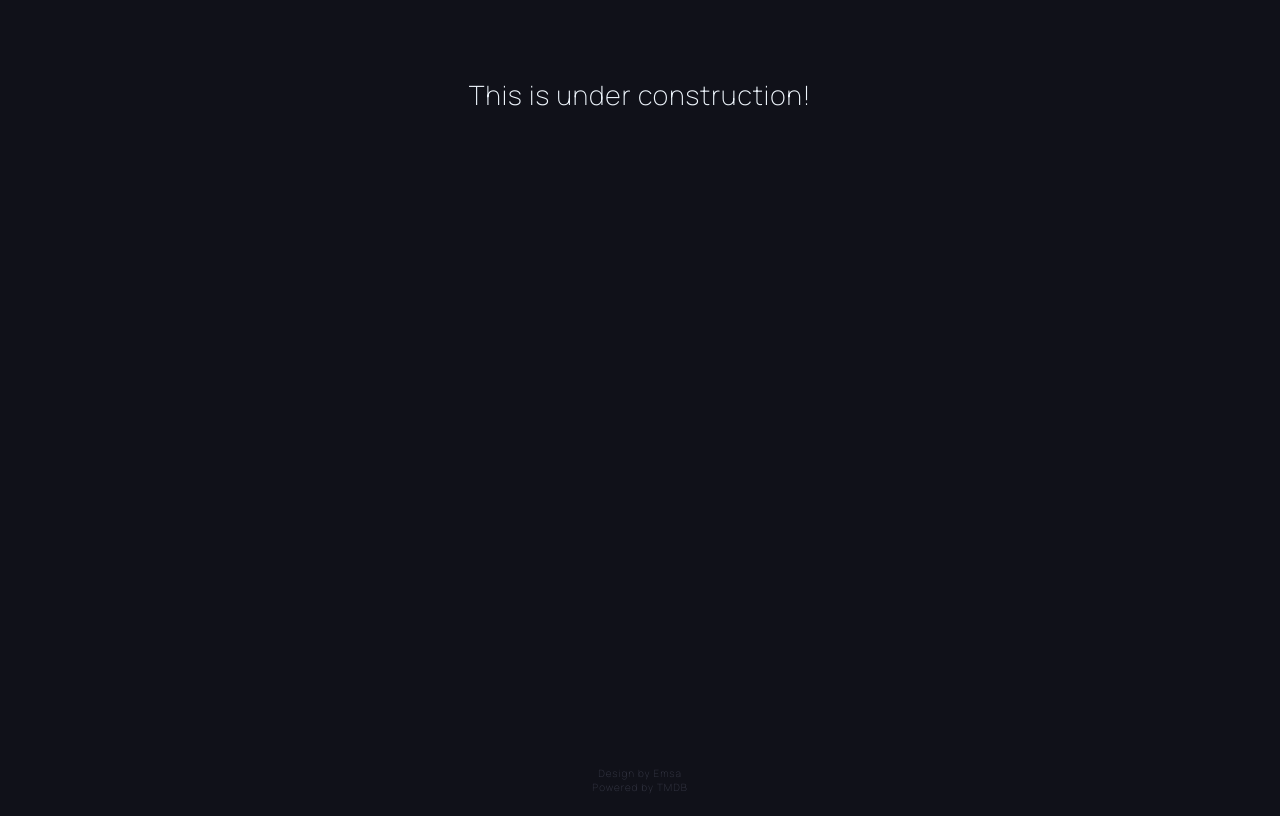
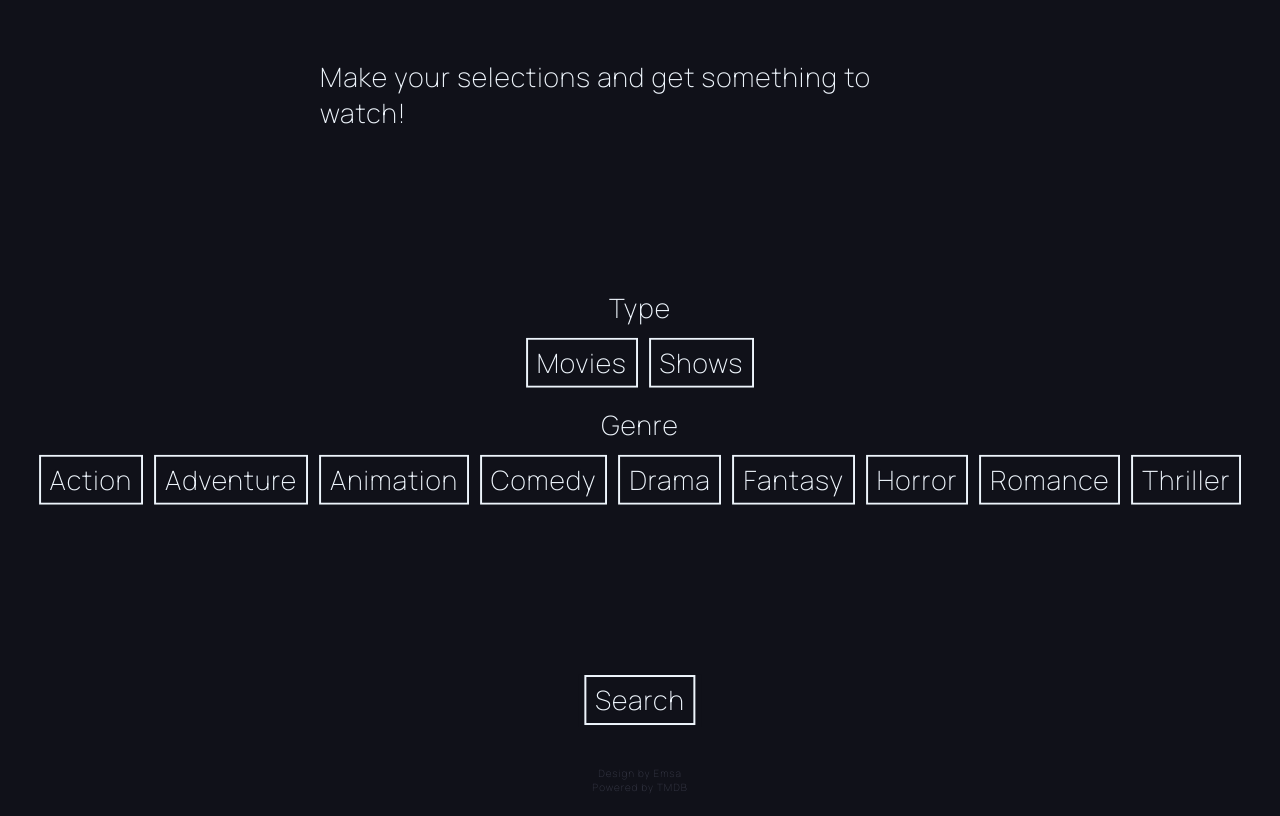
Before and after one commit to jonnesal/Ryhm-rojekti1, a website: page questions.html in a window 1280 px wide. Drawn offline with Linux system fonts and the light colour scheme.

Commit message:
questions jotenki tehty
myös pieniä muita muutoksia/korjauksia

```diff
--- a/questions.html
+++ b/questions.html
@@ -5,16 +5,106 @@
     <link rel="preconnect" href="https://fonts.gstatic.com" crossorigin>
     <link href="https://fonts.googleapis.com/css2?family=Manrope:wght@200;400;700&display=swap" rel="stylesheet">
     <meta charset="utf-8">
-    <title>Questions | WMTW</title>
+    <title>Questions | WTW</title>
     <meta name="viewport" content="width=device-width, initial-scale=1">
     <link rel="stylesheet" href="style.css">
 </head>
 <body>
 
-<p class="bigtext">This is under construction!</p>
+    <p class="bigtext">Make your selections and get something to watch!</p>
+
+    <div class="midquestions">
+
+        <div class="question_div">
+            <div class="midtext">Type</div>
+            <div class="buttons">
+
+                <div class="button" id="question_button">
+                    <label>
+                        <input type="radio" name="type" value="1"><span>Movies</span>
+                    </label>
+                </div>
+
+                <div class="button" id="question_button">
+                    <label>
+                        <input type="radio" name="type" value="1"><span>Shows</span>
+                    </label>
+                </div>
+
+            </div>
+        </div>
+
+        <div class="question_div">
+            <div class="midtext">Genre</div>
+            <div class="buttons">
+
+                <div class="button" id="question_button">
+                    <label>
+                        <input type="radio" name="genre" value="1"><span>Action</span>
+                    </label>
+                </div>
+
+                <div class="button" id="question_button">
+                    <label>
+                        <input type="radio" name="genre" value="1"><span>Adventure</span>
+                    </label>
+                </div>
+
+                <div class="button" id="question_button">
+                    <label>
+                        <input type="radio" name="genre" value="1"><span>Animation</span>
+                    </label>
+                </div>
+
+                <div class="button" id="question_button">
+                    <label>
+                        <input type="radio" name="genre" value="1"><span>Comedy</span>
+                    </label>
+                </div>
+
+                <div class="button" id="question_button">
+                    <label>
+                        <input type="radio" name="genre" value="1"><span>Drama</span>
+                    </label>
+                </div>
+
+                <div class="button" id="question_button">
+                    <label>
+                        <input type="radio" name="genre" value="1"><span>Fantasy</span>
+                    </label>
+                </div>
+
+                <div class="button" id="question_button">
+                    <label>
+                        <input type="radio" name="genre" value="1"><span>Horror</span>
+                    </label>
+                </div>
+
+                <div class="button" id="question_button">
+                    <label>
+                        <input type="radio" name="genre" value="1"><span>Romance</span>
+                    </label>
+                </div>
+
+                <div class="button" id="question_button">
+                    <label>
+                        <input type="radio" name="genre" value="1"><span>Thriller</span>
+                    </label>
+                </div>
+
+            </div>
+        </div>
+
+    </div>
+
+    <button class="search" id="questions_search">
+        <label>
+            <span>Search</span>
+        </label>
+    </button>
 
 <footer>
-<p class="footertext">Design by Emsa<br>Powered by TMDB</p>
+    <p class="footertext">Design by Emsa<br>Powered by TMDB</p>
 </footer>
 </body>
 </html>
--- a/style.css
+++ b/style.css
@@ -33,11 +33,23 @@ body {
     transform: translate(-50%, -50%);
 }
 
+.midtext {
+    font-size: calc(10.4px + (40 - 10.4) * ((100vw - 500px) / (1920 - 500)));
+    color: var(--white);
+}
+
 .midmain {
     display: flex;
     align-items: center;
-    margin-right: calc(12.75px + (49 - 12.75) * ((100vw - 500px) / (1920 - 500)));
+    margin-right: calc(12.49px + (48 - 12.49) * ((100vw - 500px) / (1920 - 500)));
     gap: calc(31.2px + (120 - 31.2) * ((100vw - 500px) / (1920 - 500)));
+}
+
+.question_div {
+    display: flex;
+    flex-direction: column;
+    align-items: center;
+    gap: calc(2.6px + (10 - 2.6) * ((100vw - 500px) / (1920 - 500)));
 }
 
 .selection {
@@ -46,7 +58,6 @@ body {
     font-size: calc(15.6px + (60 - 15.6) * ((100vw - 500px) / (1920 - 500)));
 }
 
-
 .midroulette {
     display: flex;
     align-items: center;
@@ -54,14 +65,26 @@ body {
     gap: calc(31.2px + (120 - 31.2) * ((100vw - 500px) / (1920 - 500)));
 }
 
+.midquestions {
+    display: flex;
+    align-items: center;
+    flex-direction: column;
+    justify-content: center;
+    position: absolute;
+    top: 50%;
+    left: 50%;
+    transform: translate(-50%, -50%);
+    gap: calc(5.2px + (20 - 5.2) * ((100vw - 500px) / (1920 - 500)));
+}
+
 .imageplaceholder {
     background-color: var(--lighterbackground);
-    height: 50vh;
+    height: calc(123.42px + (474 - 123.42) * ((100vw - 500px) / (1920 - 500)));
     aspect-ratio: 9/16;
 }
 
 .poster {
-    height: 50vh;
+    height: calc(123.42px + (474 - 123.42) * ((100vw - 500px) / (1920 - 500)));
     aspect-ratio: 9/16;
 }
 
@@ -70,29 +93,37 @@ body {
 }
 
 .button {
-    border: 2px solid var(--white);
+    display: inline-block;
+    border: none;
     background-color: var(--background);
-    margin: 4px;
+    margin: 5.5px;
     overflow: hidden;
-    float: left;
 }
 
-.button label {
-    float: left;
-    font-size: 40px;
-    width: 160px;
-    height: 80px;
+#roulette label {
+    font-size: calc(10.4px + (40 - 10.4) * ((100vw - 500px) / (1920 - 500)));
+    width: calc(41.6px + (160 - 41.6) * ((100vw - 500px) / (1920 - 500)));
+    height: calc(20.8px + (80 - 20.8) * ((100vw - 500px) / (1920 - 500)));
+    cursor: pointer;
+}
+
+#question_button label {
+    font-size: calc(10.4px + (40 - 10.4) * ((100vw - 500px) / (1920 - 500)));
+    width: calc(41.6px + (160 - 41.6) * ((100vw - 500px) / (1920 - 500)));
+    height: calc(20.8px + (80 - 20.8) * ((100vw - 500px) / (1920 - 500)));
     cursor: pointer;
 }
 
 .button label span {
     text-align: center;
-    padding: 13px 0;
+    border: 2px solid var(--white);
+    padding: calc(1.95px + (7.5 - 1.95) * ((100vw - 500px) / (1920 - 500))) calc(3.49px + (13.4 - 3.49) * ((100vw - 500px) / (1920 - 500)));
     display: block;
     user-select: none;
     -webkit-user-select: none;
     -moz-user-select: none;
     -ms-user-select: none;
+    text-shadow: -1px 1px 0 var(--background), 1px 1px 0 var(--background), 1px -1px 0 var(--background), -1px -1px 0 var(--background);
 }
 
 .button label input {
@@ -105,32 +136,55 @@ body {
     color: var(--white);
 }
 
-.button input:checked + span {
+#roulette input:checked + span {
     background-color: var(--mint);
 }
 
+#question_button input:checked + span {
+    background-color: var(--yellow);
+}
+
 .search {
+    display: inline-block;
     position: absolute;
     top: 87.5%;
     left: 50%;
     transform: translate(-50%, -50%);
-    width: 160px;
-    height: 80px;
     background-color: var(--background);
-    border: 2px solid var(--white);
     font-family: "Manrope", sans-serif;
     letter-spacing: 1px;
-    font-size: 40px;
     font-weight: 100;
-    color: var(--white);
-    text-align: center;
-    text-decoration: none;
-    display: inline-block;
+    overflow: hidden;
+    border: none;
+}
+
+.search label {
+    font-size: calc(10.4px + (40 - 10.4) * ((100vw - 500px) / (1920 - 500)));
+    width: calc(41.6px + (160 - 41.6) * ((100vw - 500px) / (1920 - 500)));
+    height: calc(20.8px + (80 - 20.8) * ((100vw - 500px) / (1920 - 500)));
     cursor: pointer;
 }
 
-.search:active {
+.search label span {
+    text-align: center;
+    text-decoration: none;
+    padding: calc(1.95px + (7.5 - 1.95) * ((100vw - 500px) / (1920 - 500))) calc(3.49px + (13.4 - 3.49) * ((100vw - 500px) / (1920 - 500)));
+    border: 2px solid var(--white);
+    color: var(--white);
+    display: block;
+    user-select: none;
+    -webkit-user-select: none;
+    -moz-user-select: none;
+    -ms-user-select: none;
+    text-shadow: -1px 1px 0 var(--background), 1px 1px 0 var(--background), 1px -1px 0 var(--background), -1px -1px 0 var(--background);
+}
+
+#roulette_search label span:active {
     background: var(--mint);
+}
+
+#questions_search label span:active {
+    background: var(--yellow);
 }
 
 #left:link, #left:visited, #left:active {text-decoration: none;}
@@ -145,11 +199,11 @@ body {
     border-color: var(--white);
 }
 
-#main {
+#main_separator {
     height: calc(78.1px + (300 - 78.1) * ((100vw - 500px) / (1920 - 500)));
 }
 
-#roulette {
+#roulette_separator {
     height: calc(143.22px + (550 - 143.22) * ((100vw - 500px) / (1920 - 500)));
 }
 
```
Also changed, not shown: main.html (+2 -2 lines), roulette.html (+13 -8 lines).
